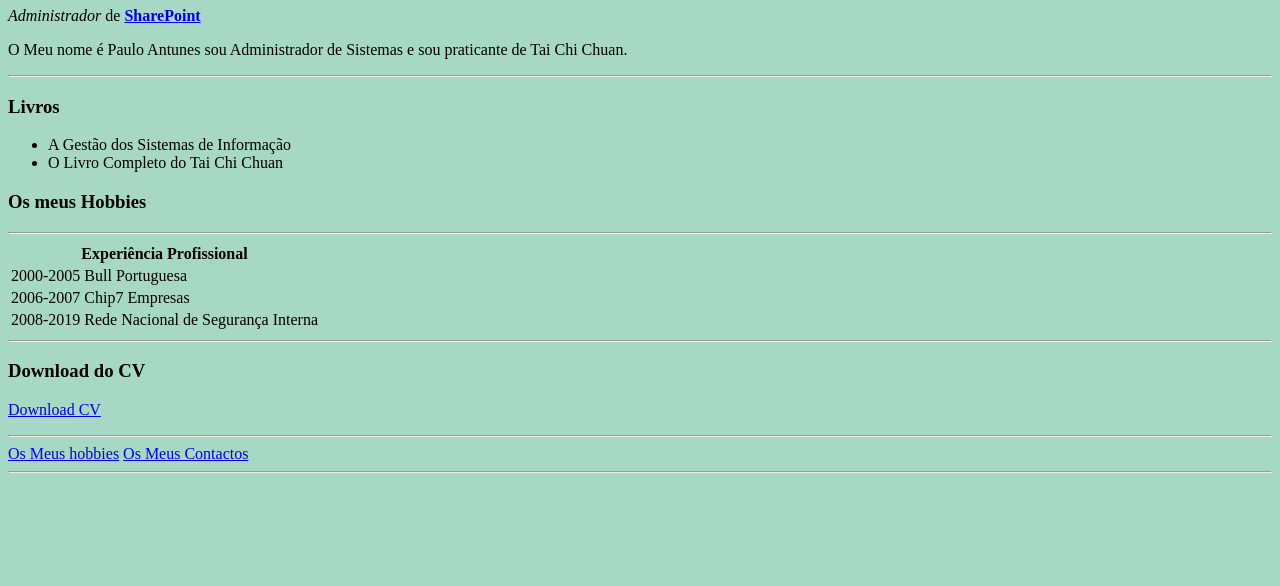
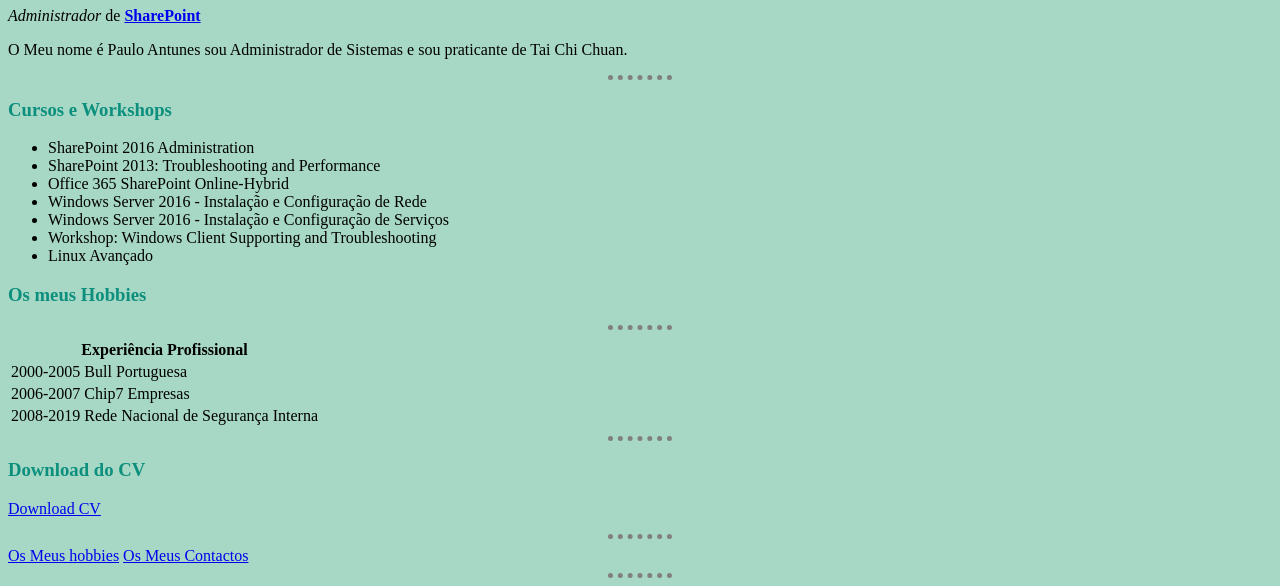
Before and after one commit to paulojlantunes/cv, a plain HTML site: page index.html in a window 1280 px wide. Shown: the part 401-987 px from the top of the page. Before the commit the page ends 882 px from the top, so only its background shows below. Drawn offline with Linux system fonts and the light colour scheme.

Commit message:
Add files via upload

```diff
--- /dev/null
+++ b/css/styles.css
@@ -0,0 +1,17 @@
+body {
+  background-color: #a7d7c5
+}
+h1{
+color: #0c907d;
+
+}
+h3{
+color: #0c907d;
+}
+hr {
+  border-style: none;
+  border-top-style: dotted;
+  border-color: grey;
+  border-width: 5px;
+  width: 5%
+}
--- a/index.html
+++ b/index.html
@@ -4,23 +4,28 @@
 <head>
   <meta charset="utf-8">
   <title>☯️Página do Paulo</title>
+<link rel="stylesheet" href="css/styles.css">
 </head>
-
-<body style="background-color: #a7d7c5;">
 <img src="PauloAntunes.jpg" alt="Foto de Perfil">
 <h1>Paulo Antunes</h1>
 <p><em>Administrador</em> de <strong><a href="https://products.office.com/pt-br/sharepoint/collaboration">SharePoint</a></strong></p>
 <p>O Meu nome é Paulo Antunes sou Administrador de Sistemas e sou praticante de Tai Chi Chuan.</p>
 <hr>
-  <h3>Livros</h3>
+<h3>Cursos e Workshops</h3>
 <ul>
-  <li>A Gestão dos Sistemas de Informação</li>
-  <li>O Livro Completo do Tai Chi Chuan</li>
+  <li>SharePoint 2016 Administration</li>
+  <li>SharePoint 2013: Troubleshooting and Performance</li>
+  <li>Office 365 SharePoint Online-Hybrid</li>
+  <li>Windows Server 2016 - Instalação e Configuração de Rede</li>
+  <li>Windows Server 2016 - Instalação e Configuração de Serviços</li>
+  <li>Workshop: Windows Client Supporting and Troubleshooting</li>
+  <li>Linux Avançado</li>
 </ul>
 <h3>Os meus Hobbies</h3>
 <hr>
 <table>
   <thead>
+
     <tr>
       <th colspan="2">Experiência Profissional</th>
     </tr>
@@ -30,6 +35,7 @@
       <td>2000-2005</td>
       <td>Bull Portuguesa</td>
     </tr>
+
     <tr>
       <td>2006-2007</td>
       <td>Chip7 Empresas</td>
```
Also changed, not shown: contactos.html (+1 -0 lines), hobbies.html (+1 -0 lines). Lines whose indentation alone changed are shown as unchanged.
